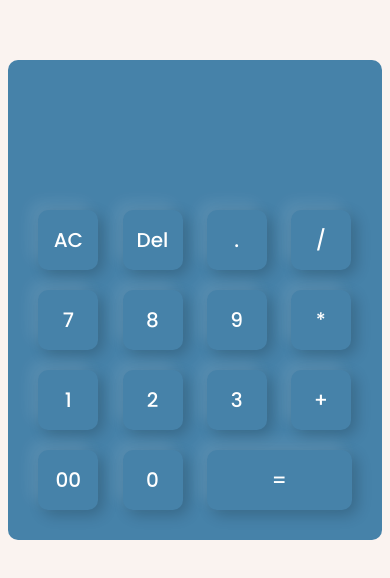
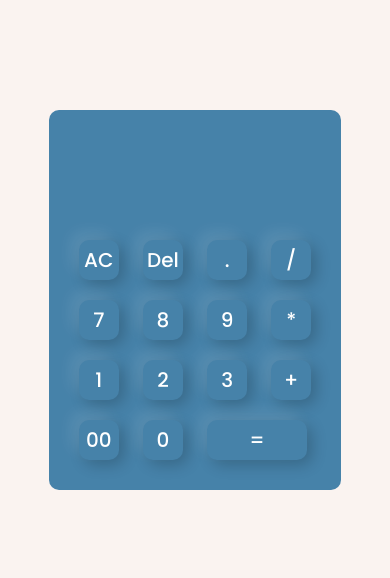
Before and after one commit to usamaBIftikhar/Responsive-Calculator, a plain HTML site: page index.html in a window 390 px wide. Shown: the part 122-700 px from the top of the page. Drawn offline with Linux system fonts and the light colour scheme.

Commit message:
responsiveness achieved

```diff
--- a/calculator.css
+++ b/calculator.css
@@ -48,3 +48,12 @@ form .display input{
 form input.equal{
     width: 145px;
 }
+@media screen and (max-width: 400px){
+    .calculator form input{
+        width: 40px;
+        height: 40px;
+    }
+    form input.equal{
+        width: 100px;
+    }
+}
```
